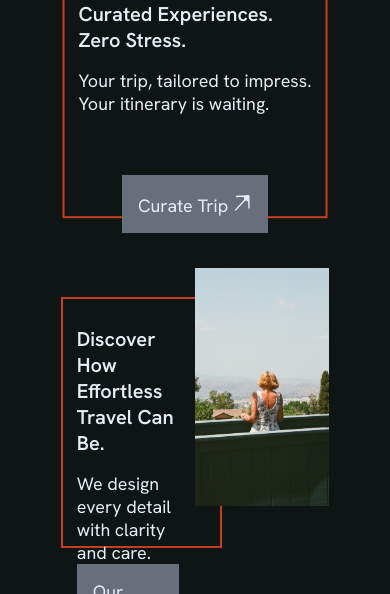
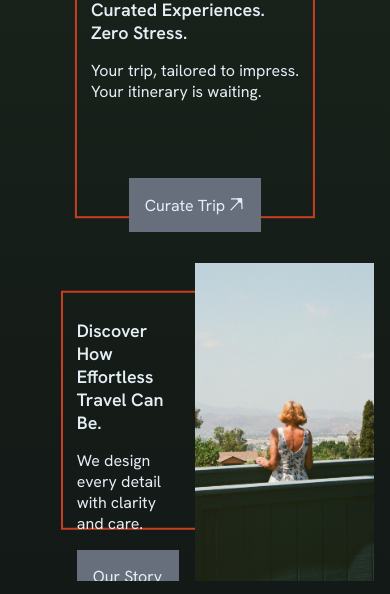
Before and after one commit to lahg1103/SeniorProject, a Flask app: page / in a window 390 px wide. Shown: the part 1277-1871 px from the top of the page. Run offline with Flask 3, Linux system fonts and the light colour scheme.

Commit message:
styling fixes? on mobile?

```diff
--- a/app.py
+++ b/app.py
@@ -34,8 +34,6 @@ def create_app():
 
     return app
 
-app = create_app()
-
 if __name__ == "__main__":
     app = create_app()
     port = int(Config.PORT or 8000)
--- a/static/css/helpers.css
+++ b/static/css/helpers.css
@@ -7,6 +7,12 @@
 }
 .flex {
     display: flex;
+}
+.flex-wrap {
+    flex-wrap: wrap;
+}
+.flex-shrink {
+    flex-shrink: 1;
 }
 .flex-column {
     display: flex;
--- a/static/css/index.css
+++ b/static/css/index.css
@@ -3,7 +3,6 @@
 }
 .card {
     position: relative;
-    width: 100%;
     overflow: clip;
     display: grid;
     grid-template-columns: repeat(2, minmax(0, 1fr));
@@ -11,7 +10,6 @@
 .card .picture,
 .card .text {
     position: relative;
-    max-width: 75%;
     max-height: 65vh;
 }
 
@@ -43,6 +41,9 @@
     height: 75%;
     width: fit-content;
     margin-block: auto;
+}
+.card:not(.stamped) .text {
+    aspect-ratio: 9/16;
 }
 .card .text.rbox::before {
     top: 50%;
--- a/static/css/main.css
+++ b/static/css/main.css
@@ -41,7 +41,7 @@ button {
 
     --text-color : #e6eef5;
     --background-color : #060d0c;
-    --secondary-background : #0f1414;
+    --secondary-background : #1c261d;
     --accent-one : #676f7c;
     --accent-two : #c83e21;
     --header-gradient : linear-gradient(90deg, rgba(6, 13, 12, 0.1) 10%, rgba(6, 13, 12, 0.75) 50%, rgba(6, 13, 12, 0.1) 90%);
@@ -77,6 +77,7 @@ body {
 
     color: var(--text-color);
     background-color: var(--secondary-background);
+    background-image: linear-gradient(to bottom, var(--secondary-background) 40%, #0f1414);
     align-items: start;
 }
 
@@ -341,6 +342,16 @@ main {
 }
 
 @media screen and (width < 445px) {
+    :root {
+        --font-size: 8px;
+        --hero-font: clamp(2.5rem, 3vmin, 6rem);
+        --header-font: clamp(1.6rem, 1.85vmin, 5rem);
+        --header2-font: clamp(1.3rem, 1.6vmin, 3rem);
+        --subheader-font: clamp(1.12rem, 1.45vmin, 2.7rem);
+        --paragraph-font: clamp(1rem, 1.1vmin, 2rem);
+        --arrow-width: clamp(1rem, 2vmin, 2rem);
+        --spacer: clamp(1rem, 1.5vh, 24px);
+    }
     .arrow-wrapper::before {
         translate: -55% -55%;
     }
--- a/static/javascript/itinerary.js
+++ b/static/javascript/itinerary.js
@@ -66,8 +66,6 @@ class GoogleMap {
                 console.warn(`Failed query: "${q}"`, err);
             }
         }
-
-        throw new Error(`Geocoding failed: ${data.status}`);
     }
 
     async getPhoto(placeId) {
--- a/templates/index.html
+++ b/templates/index.html
@@ -19,7 +19,7 @@
     </div>
     </a>
 </section>
-<section class="information" id="information">
+<section class="information padding-inline" id="information">
 
     <div class="card stamped margin-block padding-inline">
 
@@ -27,7 +27,7 @@
             <img src="{{ url_for('static', filename='images/beach-pier.jpg') }}" alt="beach pier leading to ocean with waves splashing on it">
         </div>
 
-        <div class="text justify-self flex-column padding-inline">
+        <div class="text justify-self flex-column padding-inline gap">
             <div class="blurb-wrapper">
                 <div class="tagline padding-block">
                     <h2 class="subheader">Curated Experiences.</h2>
@@ -49,8 +49,8 @@
         </div>
     </div>
 
-    <div class="card margin-block padding-inline">
-        <div class="text right lbox flex-column padding-inline">
+    <div class="card margin-block">
+        <div class="text right lbox flex-column padding-inline gap">
 
             <div class="blurb-wrapper">
                 <div class="tagline padding-block">
@@ -75,13 +75,13 @@
         </div>
 
     </div>
-    <div class="card margin-block padding-inline">
+    <div class="card margin-block">
 
         <div class="picture">
             <img src="{{ url_for('static', filename='images/marinabaysandssignapore.jpg') }}" alt="beach pier leading to ocean with waves splashing on it">
         </div>
 
-        <div class="text rbox flex-column padding-inline">
+        <div class="text rbox flex-column padding-inline gap">
             <div class="blurb-wrapper">
                 <div class="tagline padding-block">
                     <h2 class="subheader">We're Open to Hearing From You.</h2>
@@ -101,5 +101,6 @@
             </a>
         </div>
     </div>
+
 </section>
 {% endblock %}
```
